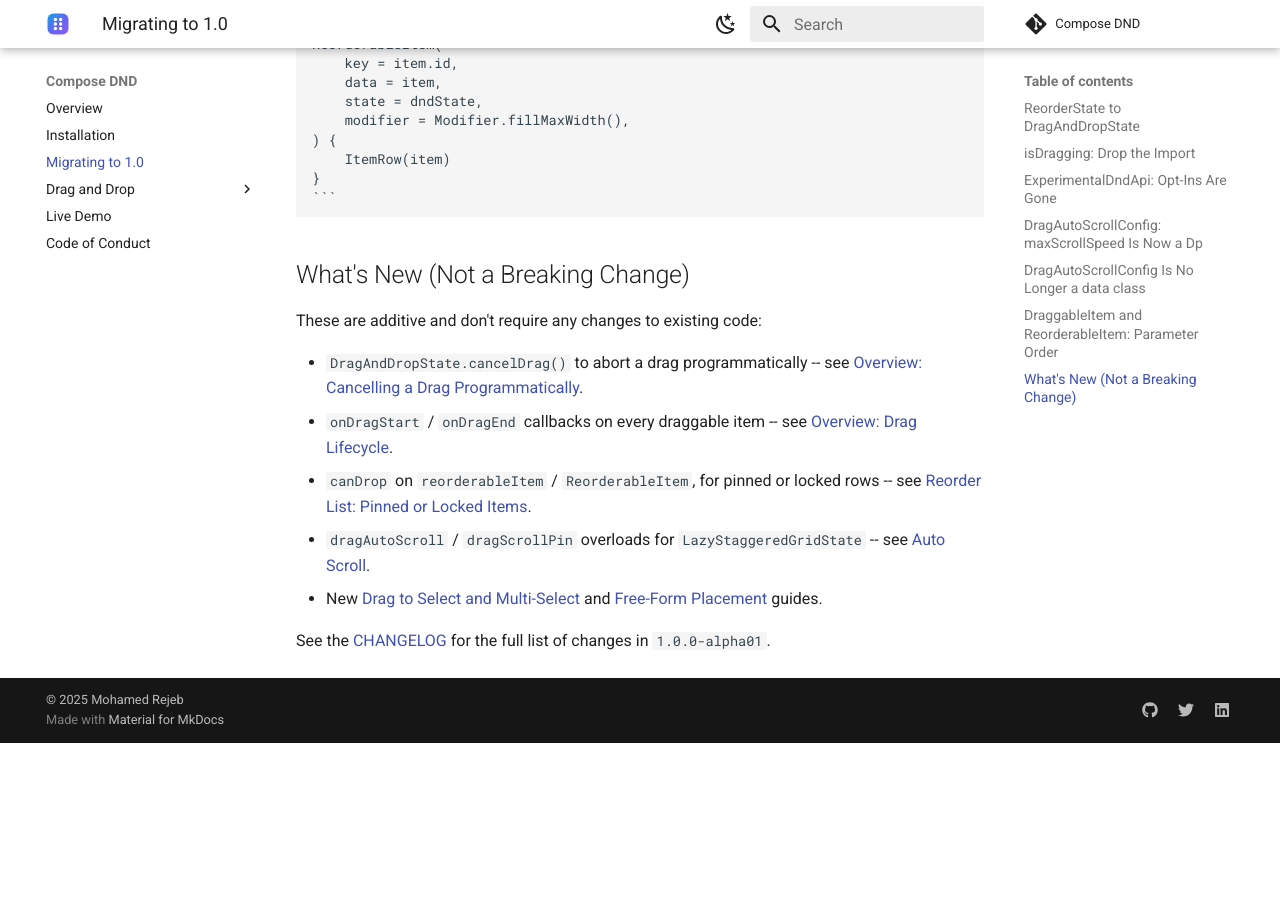
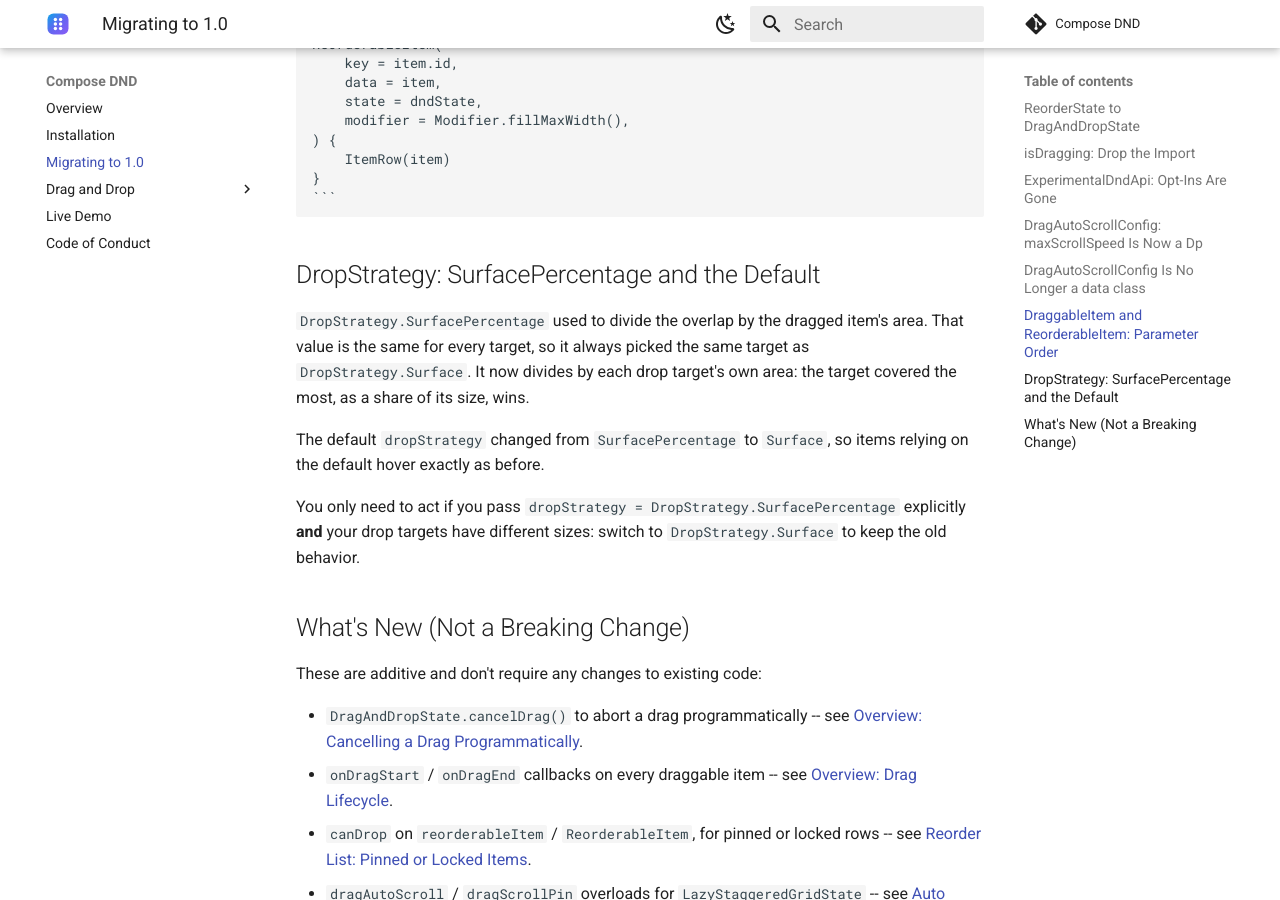
Before and after one commit to MohamedRejeb/compose-dnd, an MkDocs documentation site: the page built from docs/migration-1.0.md, in a window 1280 px wide and 900 px high, scrolled down 5134 px. Built offline with MkDocs 1.6.1 and Material for MkDocs 9.7.7, drawn with Linux system fonts in a browser that asks for light colours; comment, search, counter and statistics services are not loaded; before the commit the page ends 5877 px from its top, so only the background shows below that.

Commit message:
docs: document the drop strategy and auto-scroll changes

````diff
--- a/docs/migration-1.0.md
+++ b/docs/migration-1.0.md
@@ -226,6 +226,14 @@ Calls using named arguments compile unchanged. Only calls passing these argument
     }
     ```
 
+## DropStrategy: SurfacePercentage and the Default
+
+`DropStrategy.SurfacePercentage` used to divide the overlap by the dragged item's area. That value is the same for every target, so it always picked the same target as `DropStrategy.Surface`. It now divides by each drop target's own area: the target covered the most, as a share of its size, wins.
+
+The default `dropStrategy` changed from `SurfacePercentage` to `Surface`, so items relying on the default hover exactly as before.
+
+You only need to act if you pass `dropStrategy = DropStrategy.SurfacePercentage` explicitly **and** your drop targets have different sizes: switch to `DropStrategy.Surface` to keep the old behavior.
+
 ## What's New (Not a Breaking Change)
 
 These are additive and don't require any changes to existing code:
````
Also changed, not shown: CHANGELOG.md (+6 -0 lines), docs/drag-and-drop/auto-scroll.md (+7 -5 lines).
